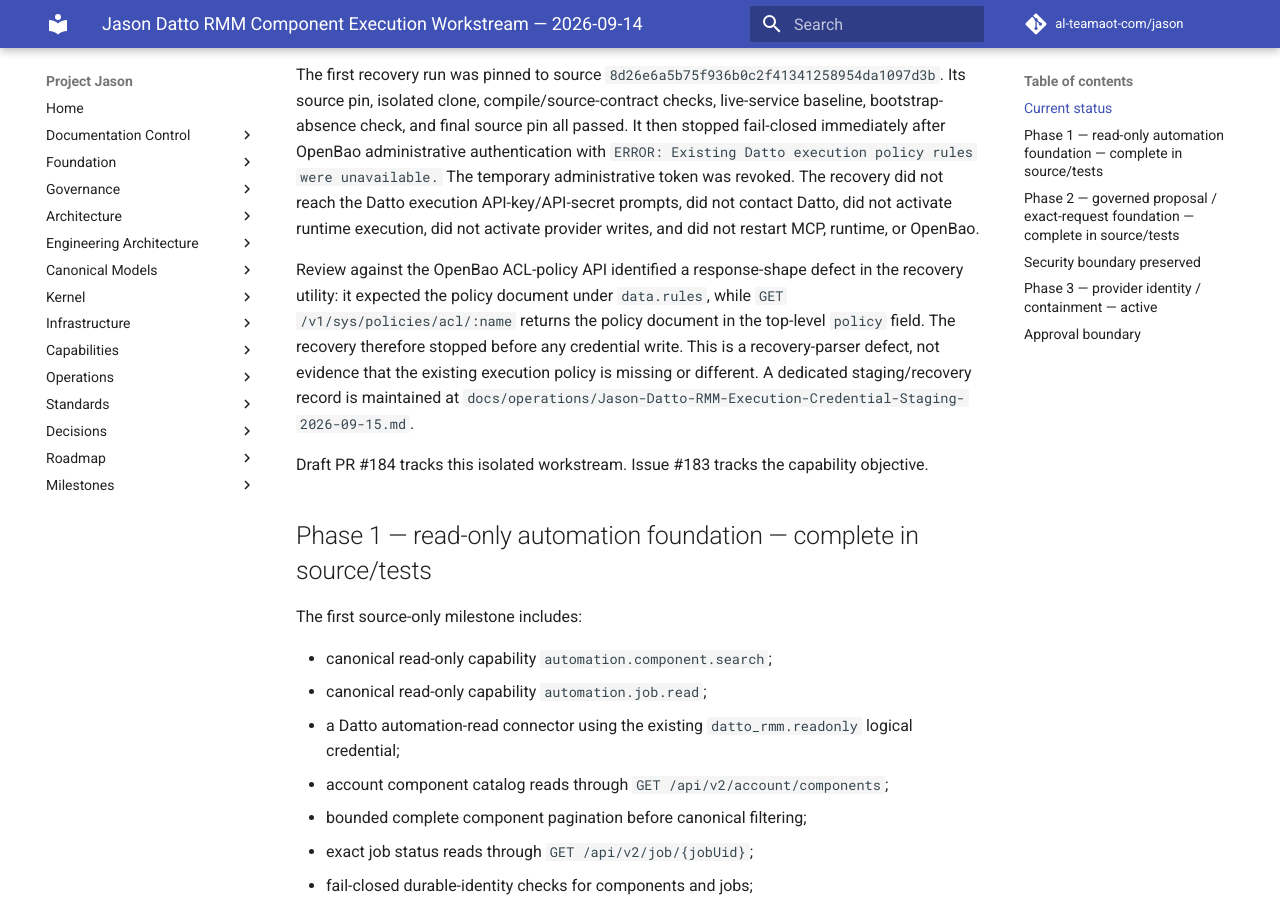
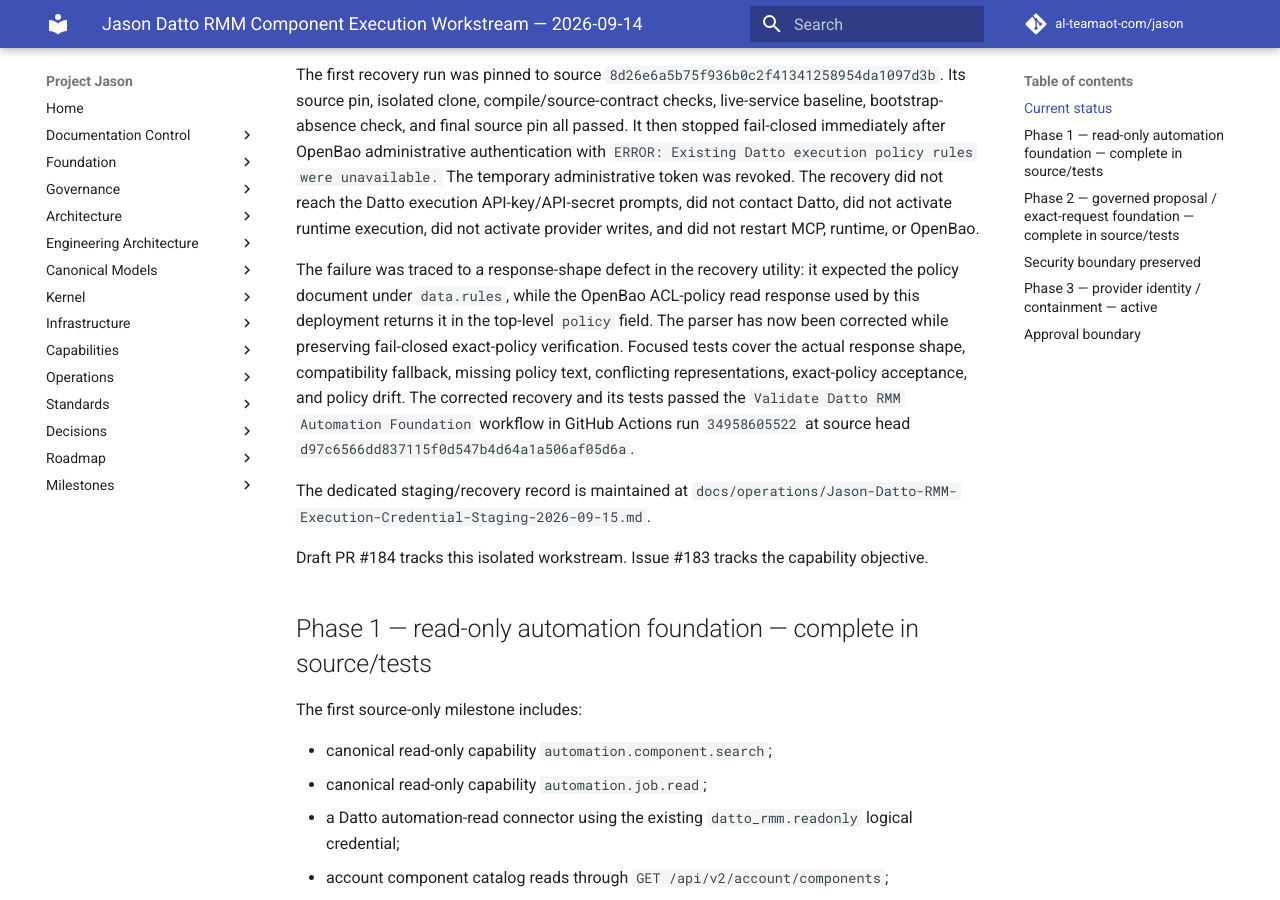
Before and after one commit to al-teamaot-com/jason, an MkDocs documentation site: the page built from docs/operations/Jason-Datto-RMM-Component-Execution-Workstream-2026-09-14.md, in a window 1280 px wide and 900 px high, scrolled down 1130 px. Built offline with MkDocs 1.6.1 and Material for MkDocs 9.7.7, drawn with Linux system fonts in a browser that asks for light colours; comment, search, counter and statistics services are not loaded; some of the changed text lies outside the part shown.

Commit message:
Record corrected Datto recovery parser and passing CI

```diff
--- a/docs/operations/Jason-Datto-RMM-Component-Execution-Workstream-2026-09-14.md
+++ b/docs/operations/Jason-Datto-RMM-Component-Execution-Workstream-2026-09-14.md
@@ -23,7 +23,9 @@
 
 The first recovery run was pinned to source `8d26e6a5b75f936b0c2f41341258954da1097d3b`. Its source pin, isolated clone, compile/source-contract checks, live-service baseline, bootstrap-absence check, and final source pin all passed. It then stopped fail-closed immediately after OpenBao administrative authentication with `ERROR: Existing Datto execution policy rules were unavailable.` The temporary administrative token was revoked. The recovery did not reach the Datto execution API-key/API-secret prompts, did not contact Datto, did not activate runtime execution, did not activate provider writes, and did not restart MCP, runtime, or OpenBao.
 
-Review against the OpenBao ACL-policy API identified a response-shape defect in the recovery utility: it expected the policy document under `data.rules`, while `GET /v1/sys/policies/acl/:name` returns the policy document in the top-level `policy` field. The recovery therefore stopped before any credential write. This is a recovery-parser defect, not evidence that the existing execution policy is missing or different. A dedicated staging/recovery record is maintained at `docs/operations/Jason-Datto-RMM-Execution-Credential-Staging-2026-09-15.md`.
+The failure was traced to a response-shape defect in the recovery utility: it expected the policy document under `data.rules`, while the OpenBao ACL-policy read response used by this deployment returns it in the top-level `policy` field. The parser has now been corrected while preserving fail-closed exact-policy verification. Focused tests cover the actual response shape, compatibility fallback, missing policy text, conflicting representations, exact-policy acceptance, and policy drift. The corrected recovery and its tests passed the `Validate Datto RMM Automation Foundation` workflow in GitHub Actions run `34958605522` at source head `d97c6566dd837115f0d547b4d64a1a506af05d6a`.
+
+The dedicated staging/recovery record is maintained at `docs/operations/Jason-Datto-RMM-Execution-Credential-Staging-2026-09-15.md`.
 
 Draft PR #184 tracks this isolated workstream. Issue #183 tracks the capability objective.
 
@@ -88,7 +90,7 @@
 6. Prove authentication and harmless read-only access/containment before any quick-job execution.
 7. Keep the runtime write/execution surface disabled until a later explicit production-activation approval.
 
-The provider identity has been created by the owner. OpenBao staging is not yet complete: the original attempt stopped on the CAS-required KV write, and the first recovery stopped on the ACL-policy response parser mismatch before any credential write. The last fully proven OpenBao state remains the dedicated execution policy and AppRole present, execution KV record absent, Datto read-only secret version 1, and execution bootstrap directory absent. A corrected recovery must re-prove those preconditions before continuing.
+The provider identity has been created by the owner. OpenBao staging is not yet complete: the original attempt stopped on the CAS-required KV write, and the first recovery stopped on the ACL-policy response parser mismatch before any credential write. The parser defect is corrected and CI-proven. The next guarded recovery must re-prove the expected partial state before continuing; the prior execution KV absence, read-only secret version, and bootstrap-directory absence are evidence, not assumptions.
 
 ## Approval boundary
 
```
